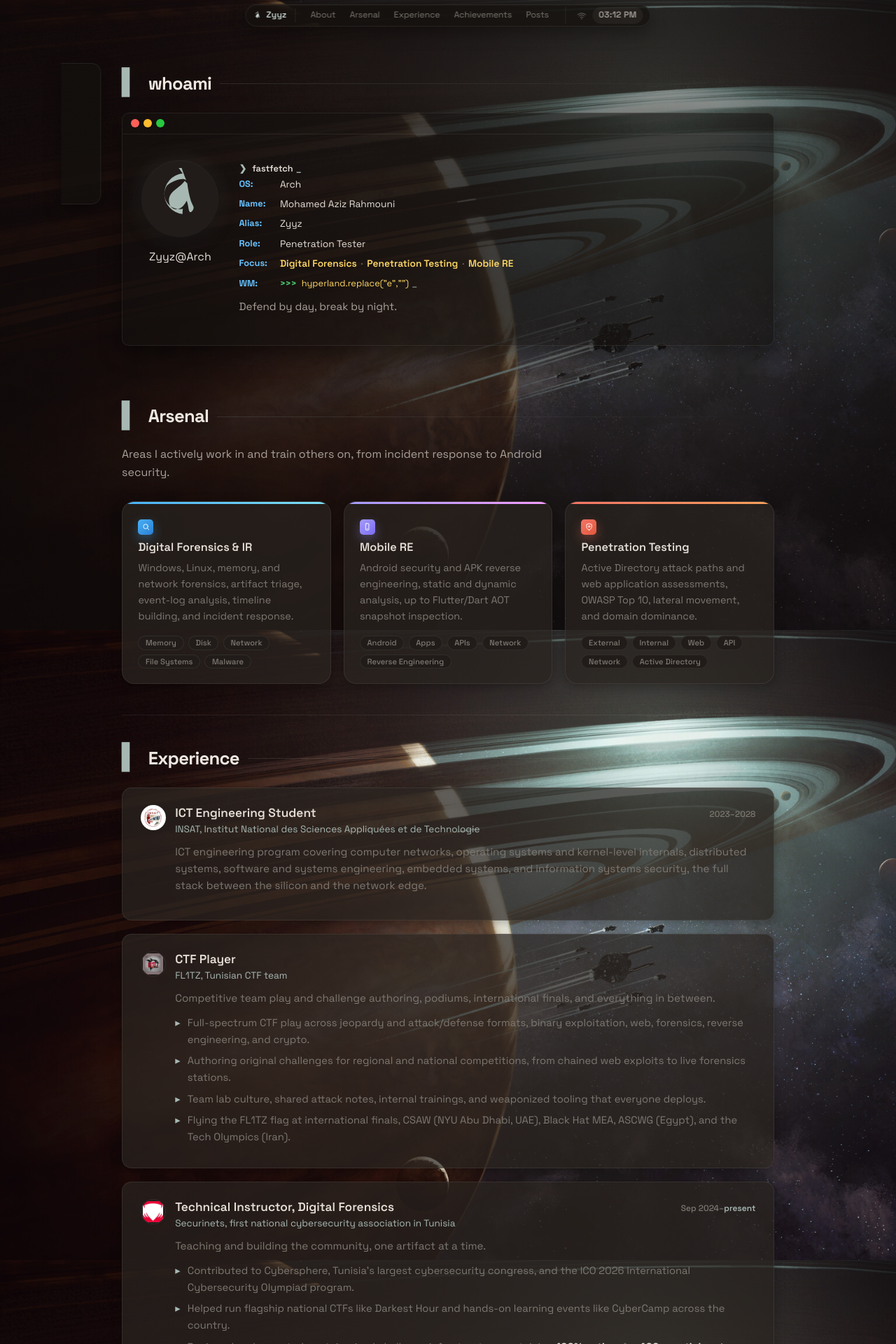
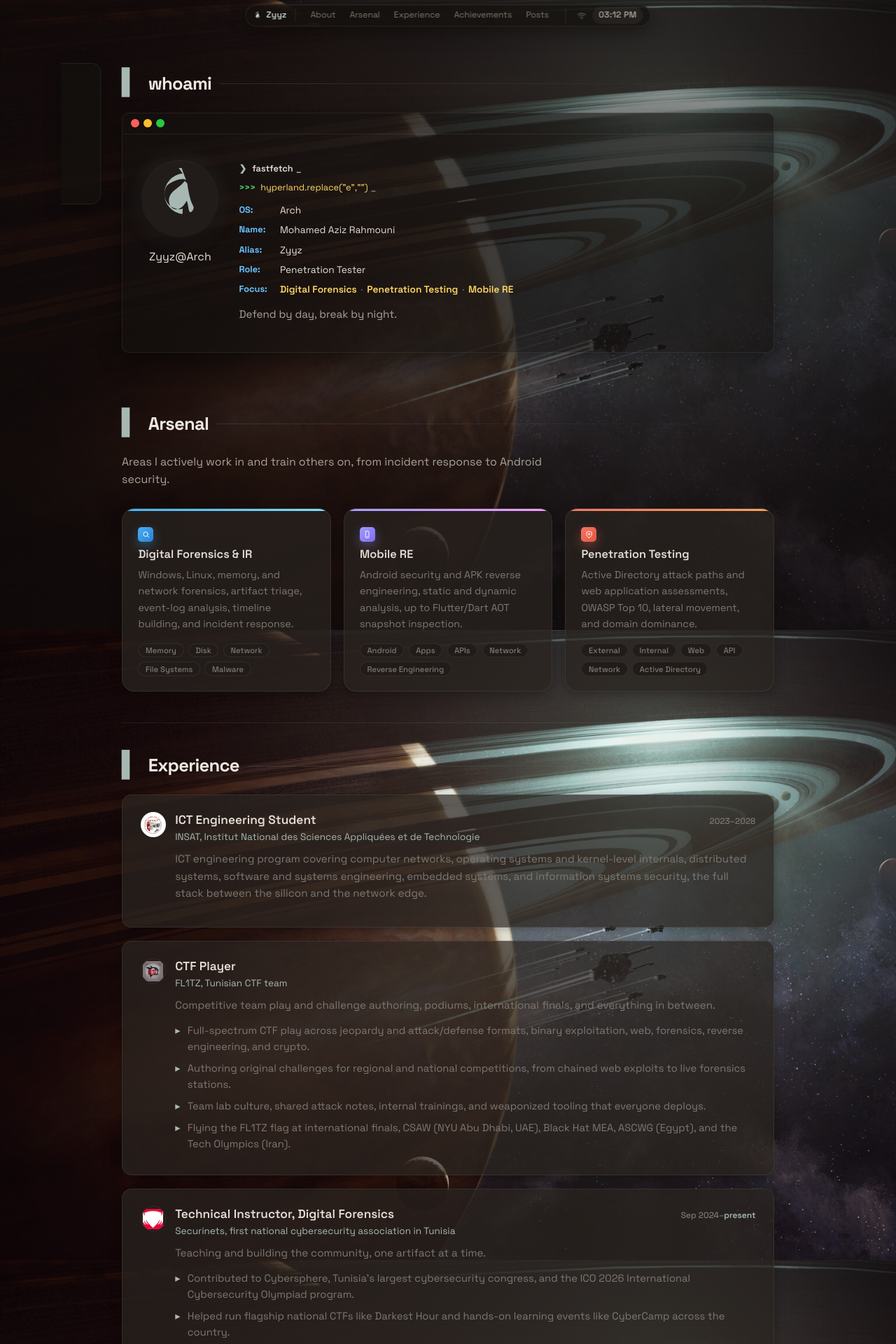
Before and after one commit to 0xZyyz/0xZyyz.github.io, a Jekyll site: the page built from index.html, in a window 1280 px wide. Shown: the top 1920 px of the page at 70% size. Built offline with Jekyll 4.4.1, drawn with Linux system fonts in a browser that asks for light colours.

Commit message:
Move WM python line to its own row under fastfetch header

```diff
--- a/index.html
+++ b/index.html
@@ -17,14 +17,14 @@ layout: default
       </div>
       <div class="neofetch-info">
         <div class="nf-header"><span class="nf-prompt">❯</span><span class="nf-cmd">fastfetch</span></div>
+        <div class="nf-wm"><span class="nf-cmd-inline nf-cmd" id="wm-cmd"></span></div>
         <dl class="nf-fields">
           <dt>OS</dt><dd>Arch</dd>
           <dt>Name</dt><dd>Mohamed Aziz Rahmouni</dd>
           <dt>Alias</dt><dd>Zyyz</dd>
           <dt>Role</dt><dd>Penetration Tester</dd>
           <dt>Focus</dt><dd><span class="nf-tag">Digital Forensics</span><span class="nf-tag">Penetration Testing</span><span class="nf-tag">Mobile RE</span></dd>
-          <dt>WM</dt><dd><span class="nf-cmd-inline nf-cmd" id="wm-cmd"></span></dd>
-        </dl>
+          </dl>
         <div class="nf-bio">
           <p>Defend by day, break by night.</p>
         </div>
--- a/style.css
+++ b/style.css
@@ -507,6 +507,11 @@ body { padding-top: 42px; }
   color: var(--terminal-green);
   font-weight: 700;
   margin-right: 7px;
+}
+
+.nf-wm {
+  margin: 5px 0 10px;
+  font-size: 0.78rem;
 }
 
 .nf-dim { color: var(--muted); }
```
